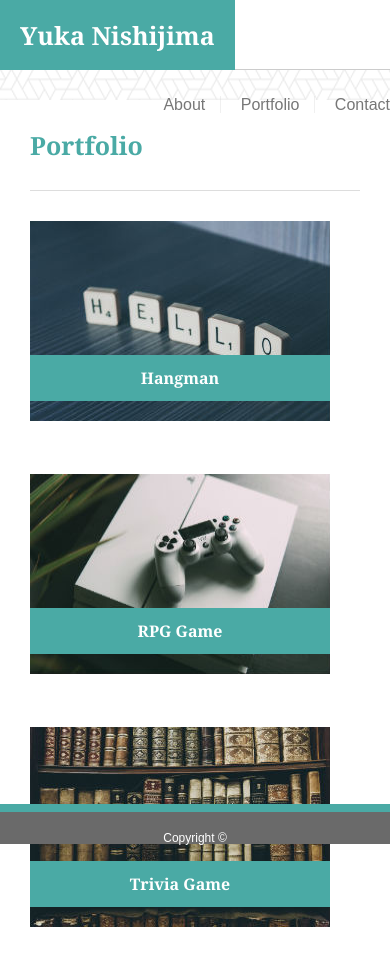
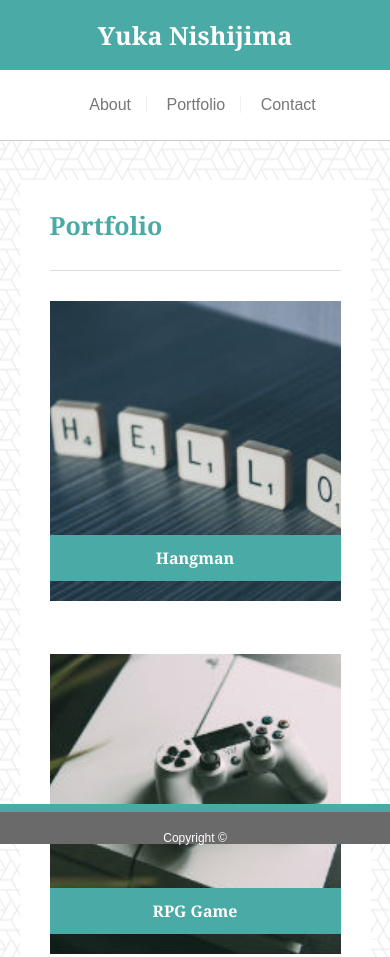
Before and after one commit to yukanishijima/Responsive-Portfolio, a plain HTML site: page portfolio.html in a window 390 px wide. Shown: the top 957 px of the page. Drawn offline with Linux system fonts and the light colour scheme.

Commit message:
Make layout responsive

```diff
--- a/assets/css/style.css
+++ b/assets/css/style.css
@@ -165,6 +165,33 @@ header a:hover {
   color: black;
 }
 
+@media screen and (max-width: 980px) {
+  .header_container {
+    max-width: 960px;
+    padding: 0 30px;
+  }
+}
+@media screen and (max-width: 768px) {
+  .header_container {
+    max-width: 768px;
+  }
+}
+@media screen and (max-width: 640px) {
+  .header_container {
+    padding: 0px;
+  }
+  header {
+    height: 140px;
+  }
+  header h1, header ul  {
+    width: 100vw;
+  }
+  header ul {
+    background-color: white;
+    border-bottom: 1px solid #cccccc;
+  }
+}
+
 /* Main
 ------------------------------------- */
 main {
@@ -173,9 +200,12 @@ main {
   /* for sticky footer */
   margin-bottom: 40px;
 }
-main section {
+.main_wrap {
   max-width: 960px;
   margin: 0 auto;
+}
+main section {
+  max-width: 695px;
   padding: 0px 30px 20px 30px;
   background-color: #ffffff;
 }
@@ -185,6 +215,18 @@ main h2 {
   color: #4aaaa5;
   border-bottom: 1px solid #dddddd;
   margin-bottom: 30px;
+}
+
+@media screen and (max-width: 980px) {
+  main section {
+    margin-left: 30px;
+  }
+}
+@media screen and (max-width: 768px) {
+  main section {
+    max-width: 90vw;
+    margin: 10px auto;
+  }
 }
 
 /* About
@@ -201,16 +243,28 @@ main h2 {
   line-height: 2em;
 }
 
+@media screen and (max-width: 640px) {
+  .about_image {
+    float: none;
+    margin-right: 0px;
+    width: 100%;
+    height: 300px;
+  }
+}
+
 /* Portfolio
 ------------------------------------- */
 .portfolio_container {
   position: relative;
   display: inline-block;
-  margin: 0 30px 50px 0;
+  margin: 0 0 50px 0;
   /* for the hover effect */
   width: 300px;
   height: 200px;
   overflow: hidden;
+}
+.portfolio_margin {
+  margin-right: 30px;
 }
 .portfolio_container h3 {
   position: absolute;
@@ -228,10 +282,24 @@ main h2 {
 .portfolio_container img {
   width: 300px;
   height: 200px;
+  object-fit: cover;
   transition: 0.5s;
 }
 .portfolio_container img:hover {
   transform: scale(1.2, 1.2);
+}
+
+@media screen and (max-width: 768px) {
+
+}
+@media screen and (max-width: 640px) {
+  .portfolio_container, .portfolio_container img {
+    width: 100%;
+    height: 300px;
+  }
+  .portfolio_container h3 {
+    width: 100%;
+  }
 }
 
 /* Contact
--- a/portfolio.html
+++ b/portfolio.html
@@ -27,12 +27,13 @@
 </header>
 
 <main>
+<div class="main_wrap">
 
   <section>
 
     <h2>Portfolio</h2>
 
-    <div class="portfolio_container">
+    <div class="portfolio_container portfolio_margin">
       <h3>Hangman</h3>
       <img src="assets/images/siora-photography-1544348-unsplash_300px.jpg" alt="blocks of words">
     </div>
@@ -40,7 +41,7 @@
       <h3>RPG Game</h3>
       <img src="assets/images/nikita-kachanovsky-405700-unsplash_300px.jpg" alt="computer game">
     </div>
-    <div class="portfolio_container">
+    <div class="portfolio_container portfolio_margin">
       <h3>Trivia Game</h3>
       <img src="assets/images/thomas-kelley-128626-unsplash_300px.jpg" alt="books">
     </div>
@@ -48,13 +49,14 @@
       <h3>Rutgers Info Widget</h3>
       <img src="assets/images/aaron-burden-205148-unsplash_300px.jpg" alt="gadgets">
     </div>
-    <div class="portfolio_container">
+    <div class="portfolio_container portfolio_margin">
       <h3>Rock Paper Scissors</h3>
       <img src="assets/images/fabian-grohs-437907-unsplash_300px.jpg" alt="laptop screen">
     </div><!-- end of portfolio_container-->
 
   </section>
 
+</div>
 </main>
 
 <footer>
```
Also changed, not shown: contact.html (+4 -0 lines), index.html (+2 -0 lines).
